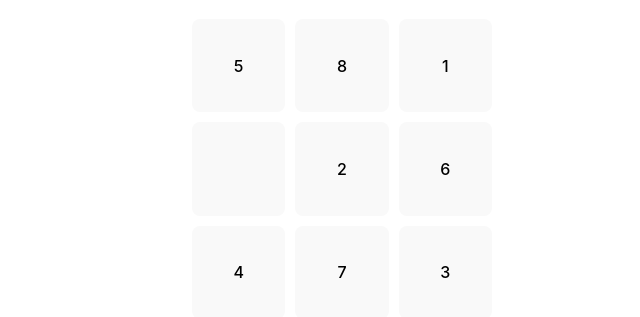
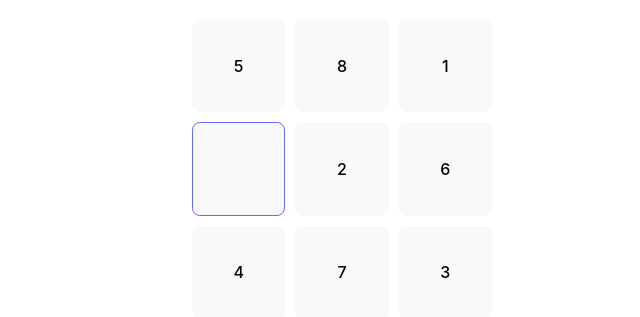
Before and after one commit to VengerAlex/board-game, a React (Vite) app: page / in a window 1280 px wide. Shown: the part 231-548 px from the top of the page, without its empty margins (298-938 px from the left). Built offline with nearby package versions, Linux system fonts and the light colour scheme.

Commit message:
highlight the current cell

```diff
--- a/src/components/BoardList.tsx
+++ b/src/components/BoardList.tsx
@@ -10,11 +10,13 @@ export const BoardList: FC<BoardListProps> = ({board, moveCellHandler}) => {
     return (
         <div className="board">
             {board.map((row, rowIndex) =>
-                row.map((column, columnIndex) =>
-                    <button
+                row.map((column, columnIndex) => {
+                    return <button
+                        className={!column ? 'active-cell' : ''}
                         key={rowIndex + columnIndex}
-                        onClick={() => moveCellHandler(rowIndex, columnIndex)}
-                    >{column}</button>
+                        onClick={() => moveCellHandler(rowIndex, columnIndex)}>
+                        {column}
+                    </button>}
                 )
             )}
         </div>
--- a/src/index.css
+++ b/src/index.css
@@ -73,3 +73,6 @@ button:hover {
   grid-template-columns: repeat(3, 1fr);
   gap: 10px;
 }
+.active-cell {
+  border-color: #646cff;
+}
```
